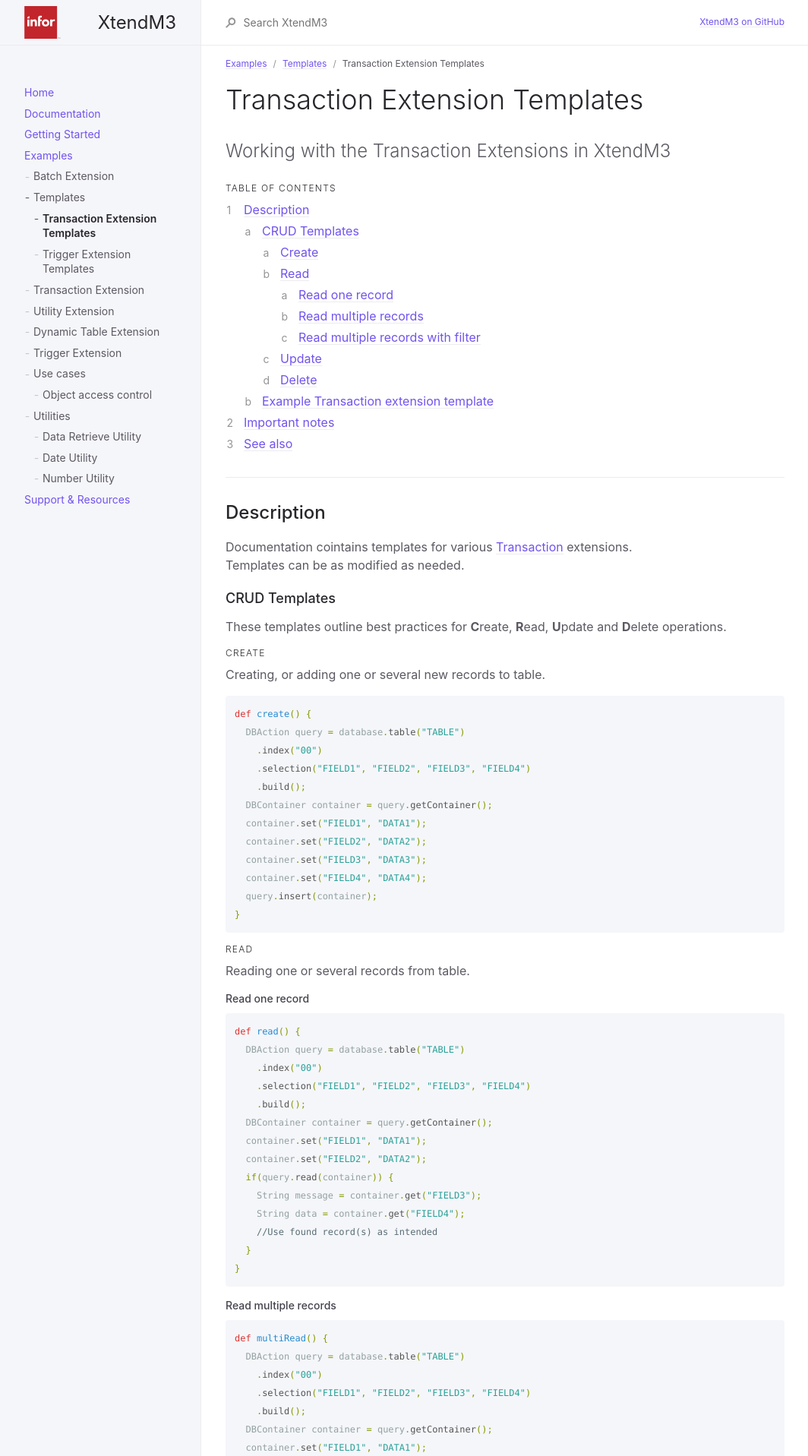
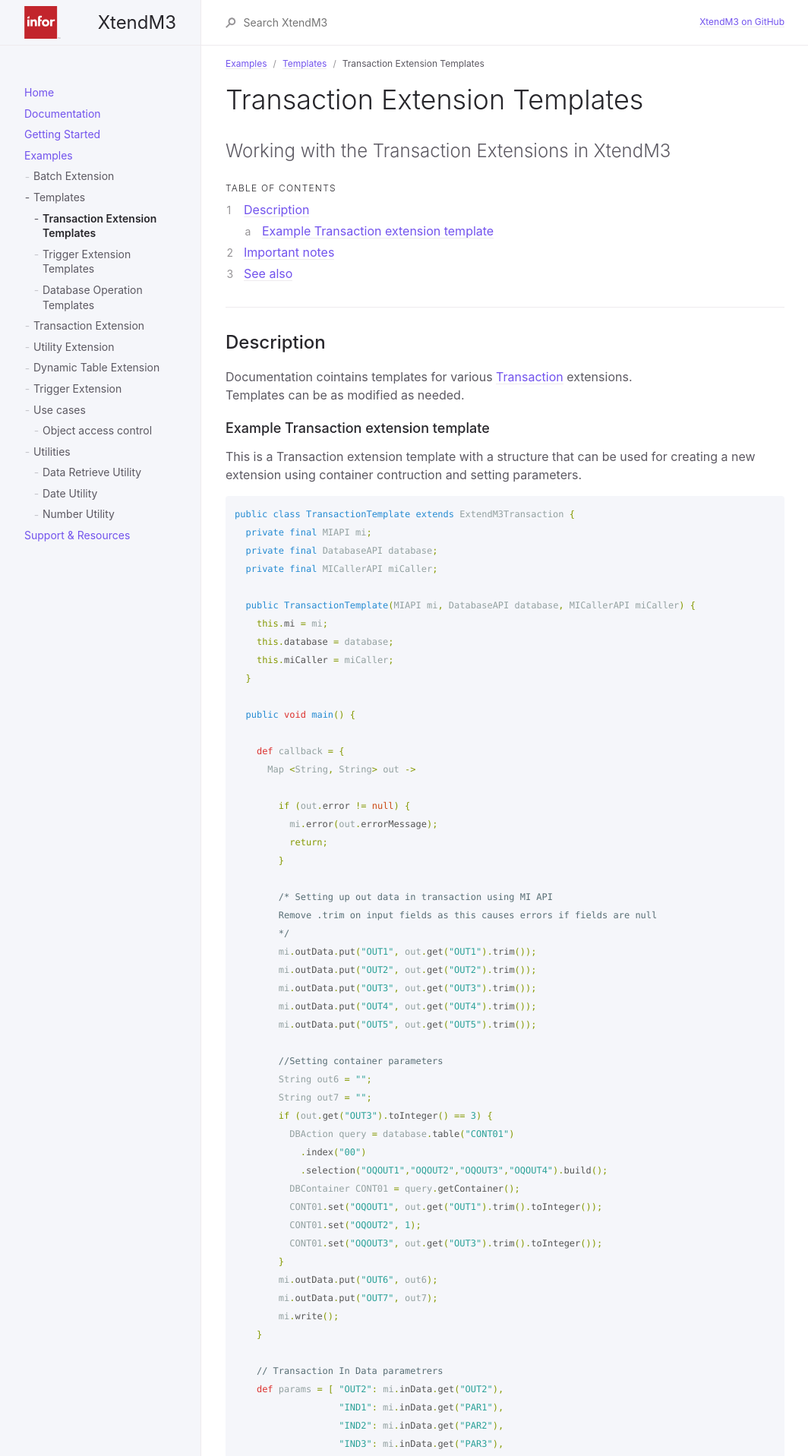
Before and after one commit to infor-cloud/xtendm3, a Jekyll site: the page built from docs/examples/Templates/Transaction_Template.md, in a window 1280 px wide. Shown: the top 1917 px of the page at 76% size, without its empty margins (107-1171 px from the left). Built offline with Jekyll 4.4.1, drawn with Linux system fonts in a browser that asks for light colours; some of the changed text lies outside the part shown.

Commit message:
Updating DB operations templates

````diff
--- a/docs/examples/Templates/Transaction_Template.md
+++ b/docs/examples/Templates/Transaction_Template.md
@@ -24,120 +24,6 @@ Working with the Transaction Extensions in XtendM3
 
 Documentation cointains templates for various [Transaction](../../../examples/) extensions.<br/>
 Templates can be as modified as needed.
-
-### CRUD Templates
-These templates outline best practices for **C**reate, **R**ead, **U**pdate and **D**elete operations.
-
-#### Create
-Creating, or adding one or several new records to table.
-```groovy
-def create() {
-  DBAction query = database.table("TABLE")
-    .index("00")
-    .selection("FIELD1", "FIELD2", "FIELD3", "FIELD4")
-    .build();
-  DBContainer container = query.getContainer();
-  container.set("FIELD1", "DATA1");
-  container.set("FIELD2", "DATA2");
-  container.set("FIELD3", "DATA3");
-  container.set("FIELD4", "DATA4");
-  query.insert(container);
-}
-```
-
-#### Read
-Reading one or several records from table.
-
-##### Read one record
-```groovy
-def read() {
-  DBAction query = database.table("TABLE")
-    .index("00")
-    .selection("FIELD1", "FIELD2", "FIELD3", "FIELD4")
-    .build();
-  DBContainer container = query.getContainer();
-  container.set("FIELD1", "DATA1");
-  container.set("FIELD2", "DATA2");
-  if(query.read(container)) {
-    String message = container.get("FIELD3");
-    String data = container.get("FIELD4");
-    //Use found record(s) as intended
-  }
-}
-```
-##### Read multiple records
-```groovy
-def multiRead() {
-  DBAction query = database.table("TABLE")
-    .index("00")
-    .selection("FIELD1", "FIELD2", "FIELD3", "FIELD4")
-    .build();
-  DBContainer container = query.getContainer();
-  container.set("FIELD1", "DATA1");
-  query.readAll(container, NUMBERofRECORDS, callback);
-}
-Closure<?> callback = { DBContainer container ->
-  String message = container.get("FIELD3");
-  String data = container.get("FIELD4");
-  //Use found record(s) as intended
-}
-```
-##### Read multiple records with filter
-```groovy
-def filteredMultiRead() {
-  ExpressionFactory expression = database.getExpressionFactory("TABLE");
-  expression = expression.eq("FIELD3", "DATA3").and(expression.lt("FIELD1", "DATA1"));
-  DBAction query = database.table("TABLE")
-    .index("00")
-    .matching(expression)
-    .selection("FIELD1", "FIELD2", "FIELD3", "FIELD4")
-    .build();
-  DBContainer container = query.getContainer();
-  container.set("FIELD1", "DATA1");
-  query.readAll(container, NUMBERofRECORDS, callback);
-}
-Closure<?> callback = { DBContainer container ->
-  String message = container.get("FIELD3");
-  String data = container.get("FIELD4");
-  //Use found record(s) as intended
-}
-```
-
-#### Update
-Update existing record(s) in table
-```groovy
-def update() {
-  DBAction query = database.table("TABLE")
-    .index("00")
-    .selection("FIELD1", "FIELD2", "FIELD3", "FIELD4")
-    .build();
-  DBContainer container = query.getContainer();
-  container.set("FIELD1", "DATA1");
-  container.set("FIELD2", "DATA2");
-  query.insert(container, { LockedResult updateRecord ->
-    updateRecord.set("FIELD3", "DATA3");
-    updateRecord.update();
-  });
-}
-```
-
-#### Delete
-Delete record(s) from table
-```groovy
-def delete() {
-  DBAction query = database.table("TABLE")
-    .index("00")
-    .selection("FIELD1", "FIELD2", "FIELD3", "FIELD4")
-    .build();
-  DBContainer container = query.getContainer();
-  container.set("FIELD1", "DATA1");
-  container.set("FIELD2", "DATA2");
-  query.readLock(container, callback);
-}
-Closure<?> callback = { LockedResult lockedResult ->
-  lockedResult.delete();
-}
-```
 
 ### Example Transaction extension template
 
````
Also changed, not shown: docs/examples/Templates/DatabaseOperations_Temaplate.md (added, +135 -0 lines).
